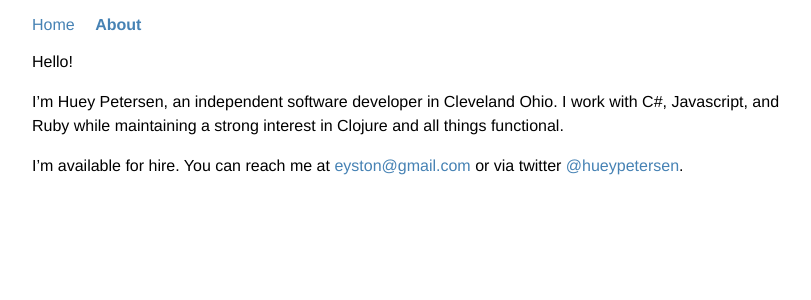
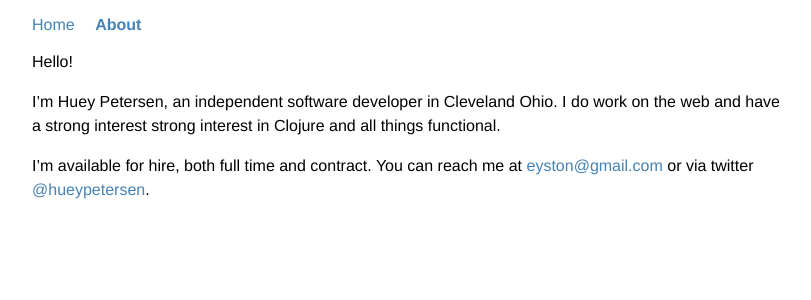
Before and after one commit to ambroisep/hueypetersen, a Jekyll site: the page built from about.markdown, in a window 1280 px wide. Shown: the top 300 px of the page, without its empty margins (228-1039 px from the left). Built offline with Jekyll 4.4.1, drawn with Linux system fonts in a browser that asks for light colours.

Commit message:
updated about page

```diff
--- a/about.markdown
+++ b/about.markdown
@@ -5,6 +5,6 @@ section: about
 
 Hello!
 
-I'm Huey Petersen, an independent software developer in Cleveland Ohio.  I work with C#, Javascript, and Ruby while maintaining a strong interest in Clojure and all things functional.
+I'm Huey Petersen, an independent software developer in Cleveland Ohio.  I do work on the web and have a strong interest strong interest in Clojure and all things functional.
 
-I'm available for hire.  You can reach me at <a href="mailto:eyston@gmail.com">eyston@gmail.com</a> or via twitter <a href="http://twitter.com/hueypetersen">@hueypetersen</a>.
+I'm available for hire, both full time and contract.  You can reach me at <a href="mailto:eyston@gmail.com">eyston@gmail.com</a> or via twitter <a href="http://twitter.com/hueypetersen">@hueypetersen</a>.
```
